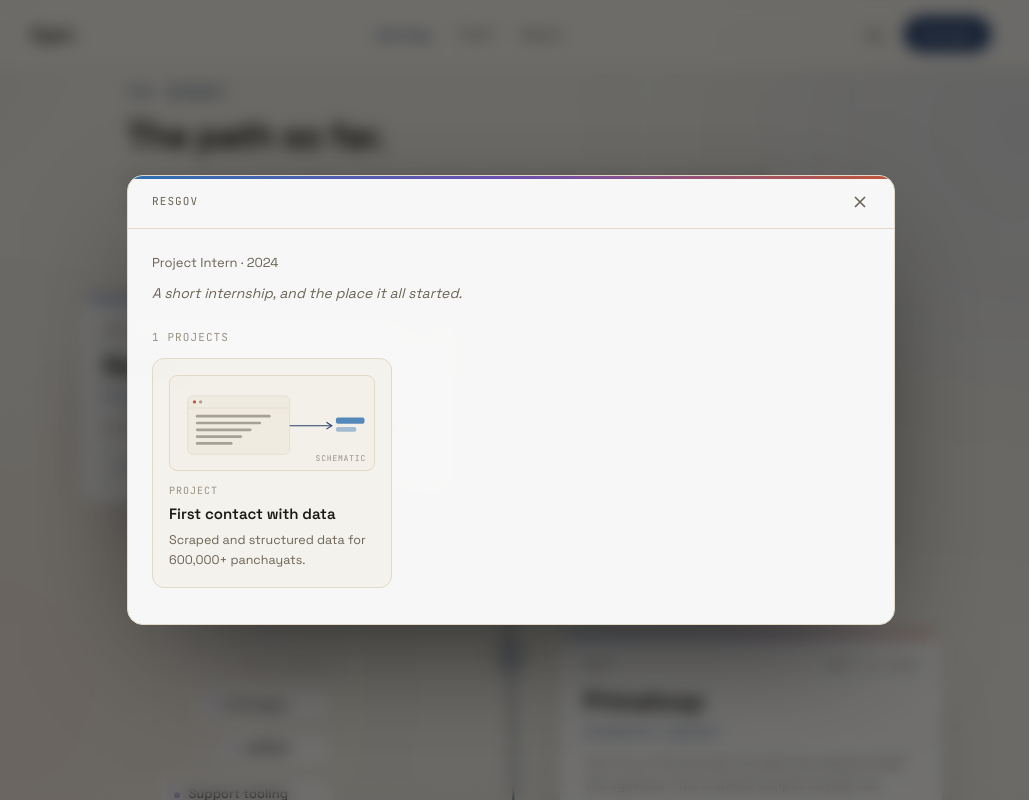
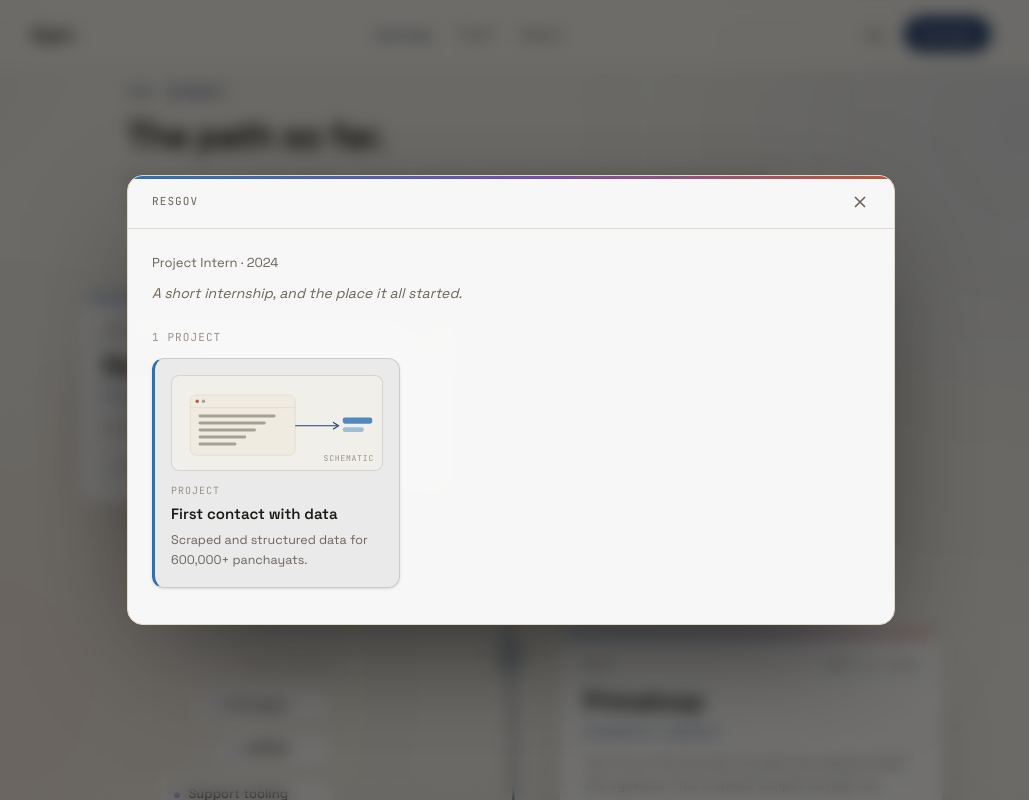
Before and after one commit to AyanDas2000/portfolio, a React (Vite) app: page / in a window 1280 px wide. Both pictures are taken after a click on the button 400 px from the left and 1513 px from the top of the page. Shown: the part 1113-1913 px from the top of the page, without its empty margins (129-1158 px from the left). Built offline with nearby package versions, Linux system fonts and the light colour scheme.

Commit message:
Confidentiality + modal UX: drop n8n/Hetzner from public copy, wheel-to-horizontal project rail (no Shift), strong per-project tile separation for dark theme, folder<->detail slide nav, scroll-linked Origin reveal, pluralize projects

```diff
--- a/src/components/Journey.tsx
+++ b/src/components/Journey.tsx
@@ -31,7 +31,7 @@ function NodeCard({ stop, onOpen }: { stop: Stop; onOpen: (s: Stop) => void }) {
         <p className="mt-1 font-mono text-[12px]" style={{ color: 'var(--accent)' }}>{stop.role}</p>
         <p className="mt-2.5 text-[13.5px] leading-relaxed" style={{ color: 'var(--muted)' }}>{stop.blurb}</p>
         <div className="mt-4 inline-flex items-center gap-2.5 font-mono text-[11px] tracking-wider" style={{ color: 'var(--accent)' }}>
-          <span className="rounded-full border px-2 py-0.5" style={{ borderColor: 'var(--line)' }}>{stop.missions.length} projects</span>
+          <span className="rounded-full border px-2 py-0.5" style={{ borderColor: 'var(--line)' }}>{stop.missions.length} project{stop.missions.length === 1 ? '' : 's'}</span>
           <span className="transition-transform group-hover:translate-x-1">open →</span>
         </div>
       </Glass>
--- a/src/components/Modal.tsx
+++ b/src/components/Modal.tsx
@@ -1,7 +1,9 @@
-import { useEffect, useState } from 'react'
+import { useEffect, useRef, useState } from 'react'
 import { AnimatePresence, motion } from 'motion/react'
 import { artById, type Mission, type Stop } from '../data'
 import { Chip, LiveDot, accentVar } from './ui'
+
+const SLIDE = { duration: 0.28, ease: [0.22, 1, 0.36, 1] as [number, number, number, number] }
 
 export type ModalData =
   | { kind: 'stop'; stop: Stop }
@@ -129,21 +131,68 @@ function Art({ kind }: { kind: string }) {
 function ArtPanel({ id, tall = false }: { id?: string; tall?: boolean }) {
   const kind = (id && artById[id]) || 'flow'
   return (
-    <div className={`relative overflow-hidden rounded-lg border ${tall ? 'h-40' : 'h-24'}`} style={{ borderColor: 'var(--line)', background: 'color-mix(in srgb, var(--surface2) 40%, transparent)' }}>
+    <div className={`relative overflow-hidden rounded-lg border ${tall ? 'h-40' : 'h-24'}`} style={{ borderColor: 'color-mix(in srgb, var(--text) 12%, transparent)', background: 'color-mix(in srgb, var(--bg) 55%, transparent)' }}>
       <Art kind={kind} />
       <span className="absolute bottom-1.5 right-2 font-mono text-[8px] tracking-widest" style={{ color: 'var(--faint)' }}>SCHEMATIC</span>
     </div>
   )
 }
 
+// Horizontal project rail. A vertical wheel over the rail scrolls it sideways,
+// so no Shift key is needed; trackpad horizontal gestures still pass through.
+function TileRow({ missions, onPick }: { missions: Mission[]; onPick: (m: Mission) => void }) {
+  const ref = useRef<HTMLDivElement>(null)
+  useEffect(() => {
+    const el = ref.current
+    if (!el) return
+    const onWheel = (e: WheelEvent) => {
+      if (el.scrollWidth <= el.clientWidth) return
+      if (Math.abs(e.deltaX) > Math.abs(e.deltaY)) return
+      el.scrollLeft += e.deltaY
+      e.preventDefault()
+    }
+    el.addEventListener('wheel', onWheel, { passive: false })
+    return () => el.removeEventListener('wheel', onWheel)
+  }, [missions])
+
+  return (
+    <div ref={ref} data-lenis-prevent className="-mx-1 mt-3 flex snap-x gap-5 overflow-x-auto overscroll-contain px-1 pb-3">
+      {missions.map((m, idx) => (
+        <button
+          key={m.id}
+          onClick={() => onPick(m)}
+          className="group flex w-[248px] shrink-0 snap-start flex-col rounded-xl border p-4 text-left shadow-sm transition-all duration-200 hover:-translate-y-1 hover:shadow-lg"
+          style={{
+            borderColor: 'color-mix(in srgb, var(--text) 15%, transparent)',
+            borderLeft: `3px solid ${accentVar(idx)}`,
+            background: 'color-mix(in srgb, var(--surface) 90%, var(--text) 9%)',
+          }}
+        >
+          <ArtPanel id={m.id} />
+          <div className="mt-3 flex items-center justify-between font-mono text-[10px] tracking-widest">
+            <span style={{ color: m.status === 'LIVE' ? 'var(--accent)' : 'var(--faint)' }}>{m.status === 'LIVE' ? '● LIVE' : 'PROJECT'}</span>
+            <span className="opacity-0 transition-opacity group-hover:opacity-100" style={{ color: 'var(--accent)' }}>open →</span>
+          </div>
+          <h4 className="mt-1.5 text-[15px] font-semibold leading-tight" style={{ color: 'var(--text)' }}>{m.title}</h4>
+          <p className="mt-1.5 flex-1 text-[12.5px] leading-relaxed" style={{ color: 'var(--muted)' }}>{m.highlight}</p>
+        </button>
+      ))}
+    </div>
+  )
+}
+
 export function Modal({ data, onClose }: { data: ModalData | null; onClose: () => void }) {
   const [sel, setSel] = useState<Mission | null>(null)
+  const [dir, setDir] = useState(1)
 
-  useEffect(() => setSel(null), [data])
+  const pick = (m: Mission) => { setDir(1); setSel(m) }
+  const back = () => { setDir(-1); setSel(null) }
+
+  useEffect(() => { setSel(null); setDir(1) }, [data])
   useEffect(() => {
     if (!data) return
     const onKey = (e: KeyboardEvent) => {
-      if (e.key === 'Escape') sel ? setSel(null) : onClose()
+      if (e.key === 'Escape') sel ? back() : onClose()
     }
     document.addEventListener('keydown', onKey)
     document.body.style.overflow = 'hidden'
@@ -152,6 +201,8 @@ export function Modal({ data, onClose }: { data: ModalData | null; onClose: () =
       document.body.style.overflow = ''
     }
   }, [data, sel, onClose])
+
+  const viewKey = data?.kind === 'stop' ? (sel ? `d-${sel.id}` : 'folder') : 'item'
 
   return (
     <AnimatePresence>
@@ -180,7 +231,7 @@ export function Modal({ data, onClose }: { data: ModalData | null; onClose: () =
 
             <div className="flex items-center justify-between border-b px-6 py-4" style={{ borderColor: 'var(--line)' }}>
               {data.kind === 'stop' && sel ? (
-                <button onClick={() => setSel(null)} className="font-mono text-[11px] tracking-widest transition-opacity hover:opacity-70" style={{ color: 'var(--accent)' }}>
+                <button onClick={back} className="font-mono text-[11px] tracking-widest transition-opacity hover:opacity-70" style={{ color: 'var(--accent)' }}>
                   ← back to projects
                 </button>
               ) : (
@@ -194,6 +245,14 @@ export function Modal({ data, onClose }: { data: ModalData | null; onClose: () =
             </div>
 
             <div data-lenis-prevent className="max-h-[76vh] overflow-y-auto overscroll-contain px-6 py-6">
+              <AnimatePresence mode="popLayout" initial={false}>
+                <motion.div
+                  key={viewKey}
+                  initial={{ opacity: 0, x: dir * 34 }}
+                  animate={{ opacity: 1, x: 0 }}
+                  exit={{ opacity: 0 }}
+                  transition={SLIDE}
+                >
                   {data.kind === 'item' ? (
                     <>
                       <ArtPanel id={data.id} tall />
@@ -214,27 +273,14 @@ export function Modal({ data, onClose }: { data: ModalData | null; onClose: () =
                     <>
                       <p className="text-[13px]" style={{ color: 'var(--muted)' }}>{data.stop.role} · {data.stop.when}</p>
                       <p className="mt-2 text-[14px] italic leading-relaxed" style={{ color: 'var(--muted)' }}>{data.stop.blurb}</p>
-                  <p className="mt-6 font-mono text-[11px] tracking-widest" style={{ color: 'var(--faint)' }}>{data.stop.missions.length} PROJECTS</p>
-                  <div data-lenis-prevent className="-mx-1 mt-3 flex snap-x gap-4 overflow-x-auto overscroll-contain px-1 pb-3">
-                    {data.stop.missions.map((m) => (
-                      <button
-                        key={m.id}
-                        onClick={() => setSel(m)}
-                        className="group flex w-[240px] shrink-0 snap-start flex-col rounded-xl border p-4 text-left transition-all duration-200 hover:-translate-y-1"
-                        style={{ borderColor: 'var(--line)', background: 'color-mix(in srgb, var(--surface2) 45%, transparent)' }}
-                      >
-                        <ArtPanel id={m.id} />
-                        <div className="mt-3 flex items-center justify-between font-mono text-[10px] tracking-widest" style={{ color: 'var(--faint)' }}>
-                          <span>{m.status === 'LIVE' ? 'LIVE' : 'PROJECT'}</span>
-                          <span className="opacity-0 transition-opacity group-hover:opacity-100" style={{ color: 'var(--accent)' }}>open →</span>
-                        </div>
-                        <h4 className="mt-1.5 text-[15px] font-semibold leading-tight" style={{ color: 'var(--text)' }}>{m.title}</h4>
-                        <p className="mt-1.5 flex-1 text-[12.5px] leading-relaxed" style={{ color: 'var(--muted)' }}>{m.highlight}</p>
-                      </button>
-                    ))}
-                  </div>
+                      <p className="mt-6 font-mono text-[11px] tracking-widest" style={{ color: 'var(--faint)' }}>
+                        {data.stop.missions.length} PROJECT{data.stop.missions.length === 1 ? '' : 'S'}
+                      </p>
+                      <TileRow missions={data.stop.missions} onPick={pick} />
                     </>
                   )}
+                </motion.div>
+              </AnimatePresence>
             </div>
           </motion.div>
         </motion.div>
--- a/src/components/Origin.tsx
+++ b/src/components/Origin.tsx
@@ -1,19 +1,23 @@
-import { motion } from 'motion/react'
+import { useRef } from 'react'
+import { motion, useScroll, useTransform } from 'motion/react'
 import { origin } from '../data'
 import { Glass, Section } from './ui'
 
-const EASE: [number, number, number, number] = [0.22, 1, 0.36, 1]
+export function Origin() {
+  const ref = useRef<HTMLDivElement>(null)
+  // Scroll-linked reveal: the block animates continuously as it moves through the
+  // viewport, and reverses when you scroll back up. This is deliberately NOT a
+  // whileInView entrance, because Origin sits high on the page and a one-shot
+  // reveal would fire on load before the reader ever scrolls to it.
+  const { scrollYProgress } = useScroll({ target: ref, offset: ['start 0.92', 'center 0.58'] })
+  const opacity = useTransform(scrollYProgress, [0, 1], [0, 1])
+  const y = useTransform(scrollYProgress, [0, 1], [64, 0])
+  const scale = useTransform(scrollYProgress, [0, 1], [0.955, 1])
 
-export function Origin() {
   return (
     <Section className="pt-4!">
       <div className="mx-auto max-w-3xl">
-        <motion.div
-          initial={{ opacity: 0, y: 46, scale: 0.96 }}
-          whileInView={{ opacity: 1, y: 0, scale: 1 }}
-          viewport={{ once: false, margin: '-18%' }}
-          transition={{ duration: 0.85, ease: EASE }}
-        >
+        <motion.div ref={ref} style={{ opacity, y, scale }}>
           <Glass bar glow className="p-7 sm:p-9">
             <p className="font-mono text-[11px] tracking-widest" style={{ color: 'var(--muted)' }}>
               ORIGIN
--- a/src/data.ts
+++ b/src/data.ts
@@ -102,8 +102,8 @@ export const journey: Stop[] = [
         title: 'The first outreach engine',
         highlight: 'The rough draft of what became my main work.',
         debrief:
-          'The first time I built something that researched companies and reached out without a human driving it. It started in Make.com, moved to n8n, and went through more iterations than I can count. Rough at first, but it was the seed of the platform I work on now. A partnerships agency found our two-person team on the back of it, and that turned into Outpilot.',
-        tech: ['Make.com', 'n8n'],
+          'The first time I built something that researched companies and reached out without a human driving it. It started on a no-code tool, moved to code and self-hosted infrastructure, and went through more iterations than I can count. Rough at first, but it was the seed of the platform I work on now. A partnerships agency found our two-person team on the back of it, and that turned into Outpilot.',
+        tech: ['no-code start', 'self-hosted'],
       },
     ],
   },
@@ -151,7 +151,7 @@ export const stack: { label: string; items: string[] }[] = [
   { label: 'Languages', items: ['Python', 'JavaScript'] },
   {
     label: 'Automation (no-code / low-code)',
-    items: ['n8n', 'Make.com', 'Zapier', 'Lindy'],
+    items: ['Make.com', 'Zapier', 'Lindy', 'self-hosted orchestration'],
   },
   {
     label: 'APIs & data',
@@ -169,7 +169,7 @@ export const stack: { label: string; items: string[] }[] = [
   {
     label: 'Backend & infra',
     items: [
-      'self-hosted servers (AWS, Hetzner)',
+      'self-hosted servers (AWS, bare-metal)',
       'Redis',
       'Docker',
       'serverless edge functions',
```
Lines whose indentation alone changed are shown as unchanged.
